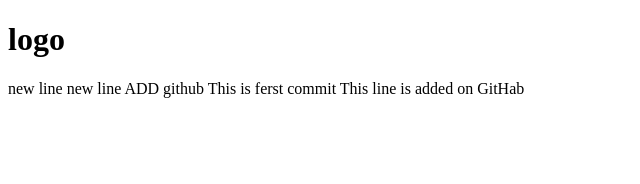
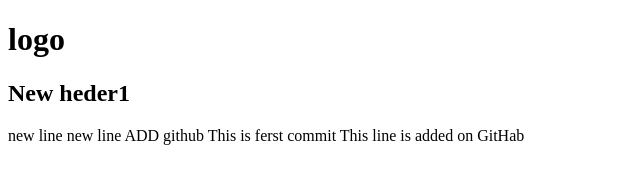
Before and after one commit to NikolayDolenko/frontend_test1, a plain HTML site: page index.html in a window 1280 px wide. Shown: the whole page, without its empty margins (0-640 px from the left). Drawn offline with Linux system fonts and the light colour scheme.

Commit message:
added HEDER1

```diff
--- a/index.html
+++ b/index.html
@@ -7,6 +7,7 @@
 <body>
 <div class=""header">
 <h1> logo</h1>
+<h2> New heder1</h2>
 </div>
 <a> new line </a>
 		    <a> new line ADD github </a>
```
